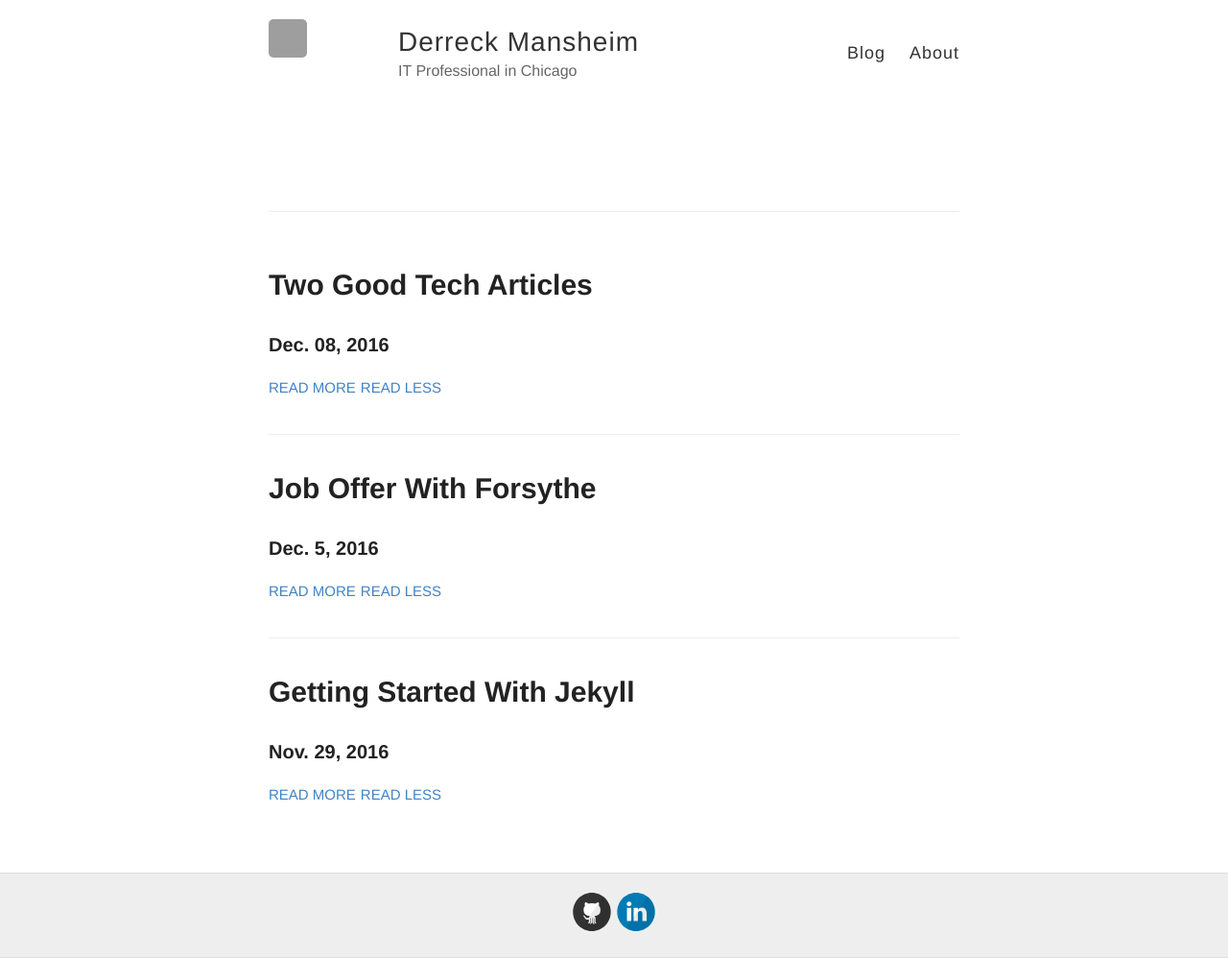
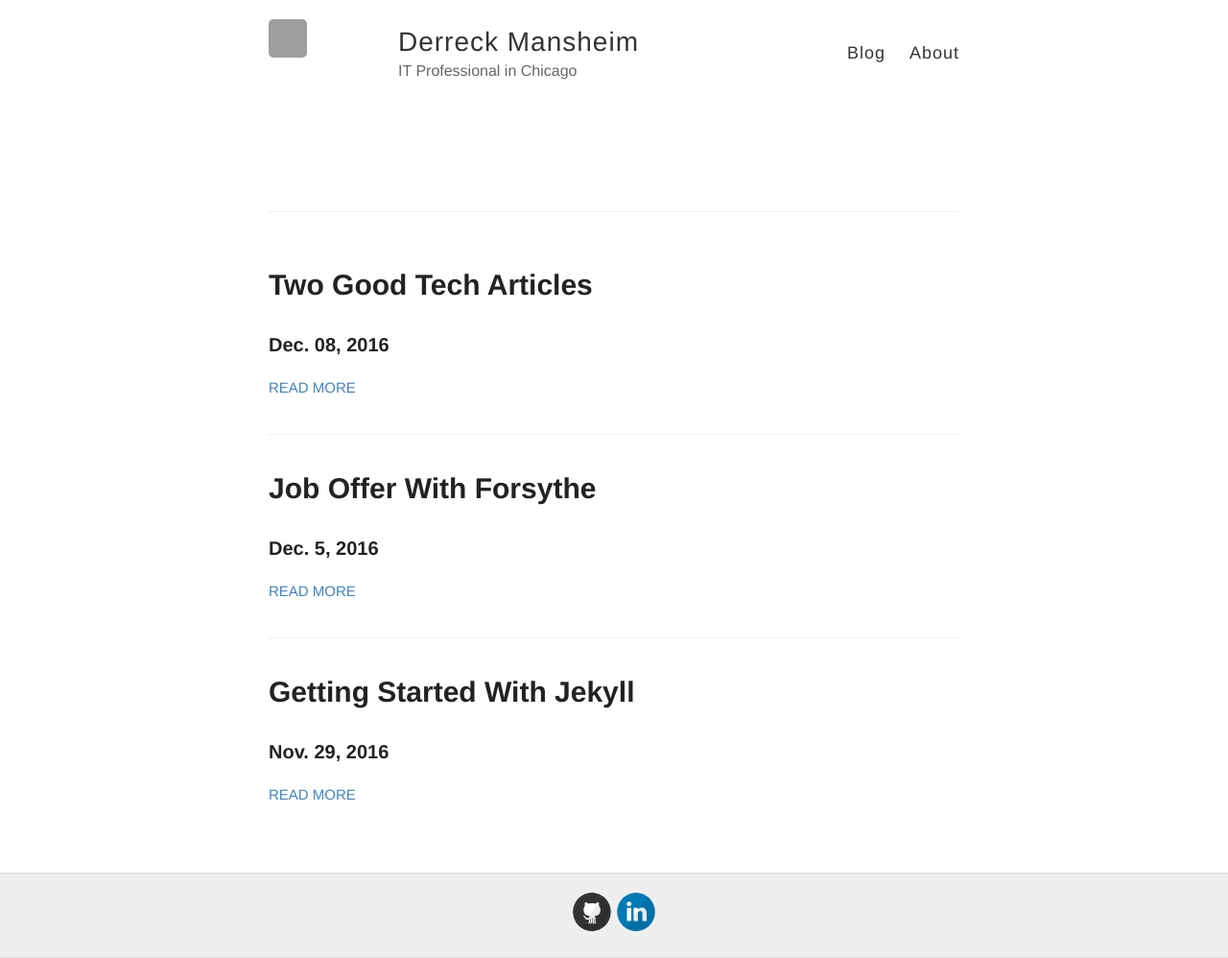
Before and after one commit to DerreckM/DerreckM.github.io, a Jekyll site: the page built from index.html, in a window 1280 px wide. Shown: the whole page at 96% size. Built offline with Jekyll 4.4.1, drawn with Linux system fonts in a browser that asks for light colours; grey boxes are pictures that could not be loaded.

Commit message:
modified index.html

```diff
--- a/index.html
+++ b/index.html
@@ -13,7 +13,6 @@ layout: default
       </div>
 
       <a href="{{ site.baseurl }}{{ post.url }}" class="read-more">Read More</a>
-      <a href="{{ site.baseurl }}{{ post.url }}" class="read-less">Read Less</a>
     </article>
   {% endfor %}
 </div>
```
